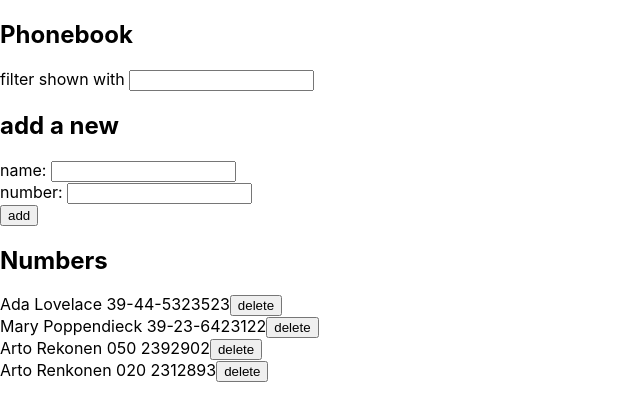
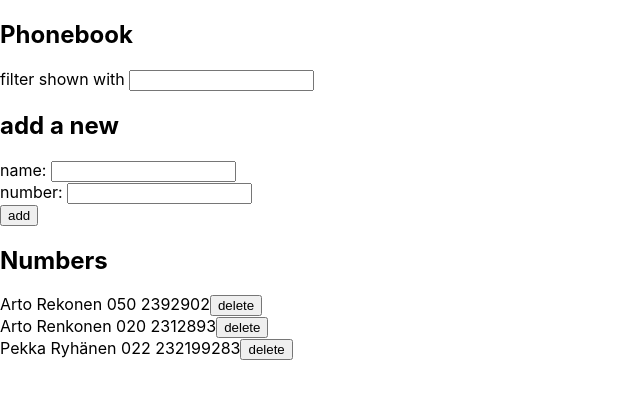
Before and after one commit to makesmi/fullstack-open-kurssi, a React (Create React App) app in the folder osa_2/puhelinluettelo/: page / in a window 1280 px wide. Shown: the top 420 px of the page, without its empty margins (0-640 px from the left). Built offline with nearby package versions, Linux system fonts and the light colour scheme; data requests are answered from the project's data file.

Commit message:
lisäys: tehtävä 2.19: puhelinluettelo step 11

```diff
--- a/osa_2/puhelinluettelo/db.json
+++ b/osa_2/puhelinluettelo/db.json
@@ -1,15 +1,5 @@
 {
   "persons": [
-    {
-      "name": "Ada Lovelace",
-      "number": "39-44-5323523",
-      "id": 2
-    },
-    {
-      "name": "Mary Poppendieck",
-      "number": "39-23-6423122",
-      "id": 4
-    },
     {
       "name": "Arto Rekonen",
       "number": "050 2392902",
@@ -19,6 +9,11 @@
       "name": "Arto Renkonen",
       "number": "020 2312893",
       "id": 7
+    },
+    {
+      "name": "Pekka Ryhänen",
+      "number": "022 232199283",
+      "id": 8
     }
   ]
 }
--- a/osa_2/puhelinluettelo/src/App.js
+++ b/osa_2/puhelinluettelo/src/App.js
@@ -1,5 +1,21 @@
 import React, { useState, useEffect } from 'react'
 import personService from './services/persons'
+
+const Notification = ({message}) => {
+  const notificationStyle = {
+    color: 'green',
+    background: 'lightgrey',
+    fontSize: 20,
+    borderStyle: 'solid',
+    borderRadius: 5,
+    padding: 10,
+    marginBottom: 10
+  }
+
+  return message !== null ? (
+    <div style={notificationStyle}>{message}</div>
+  ) : null
+}
 
 const Filter = ({filterText, changeFilterText}) => (
   <div>
@@ -32,6 +48,7 @@ const App = () => {
   const [ newName, setNewName ] = useState('')
   const [ newNumber, setNewNumber ] = useState('')
   const [ filterText, setFilterText ] = useState('')
+  const [notificationMessage, setNotificationMessage] = useState(null)
 
   useEffect(() => {
     personService
@@ -50,6 +67,8 @@ const App = () => {
       setPersons(persons.map(person => replace(person) ? savedPerson : person))
       setNewName('')
       setNewNumber('')
+      setNotificationMessage(`Changed ${person.name}`)
+      setTimeout(() => setNotificationMessage(null), 5000)
     })
   }
 
@@ -72,6 +91,8 @@ const App = () => {
         setPersons(persons.concat(addedPerson))
         setNewName('')
         setNewNumber('')
+        setNotificationMessage(`Added ${addedPerson.name}`)
+        setTimeout(() => setNotificationMessage(null), 5000)
       })
   }
 
@@ -80,6 +101,8 @@ const App = () => {
       personService.deletePerson(person)
         .then(() => {
           setPersons(persons.filter(p => p.id !== person.id))
+          setNotificationMessage(`Deleted ${person.name}`)
+          setTimeout(() => setNotificationMessage(null), 5000)
         })
     }
   }
@@ -89,6 +112,7 @@ const App = () => {
   return (
     <div>
       <h2>Phonebook</h2>
+      <Notification message={notificationMessage} />
       <Filter filterText={filterText} changeFilterText={changeFilterText} />
       <h2>add a new</h2>
       <PersonForm addPerson={addPerson}
```
